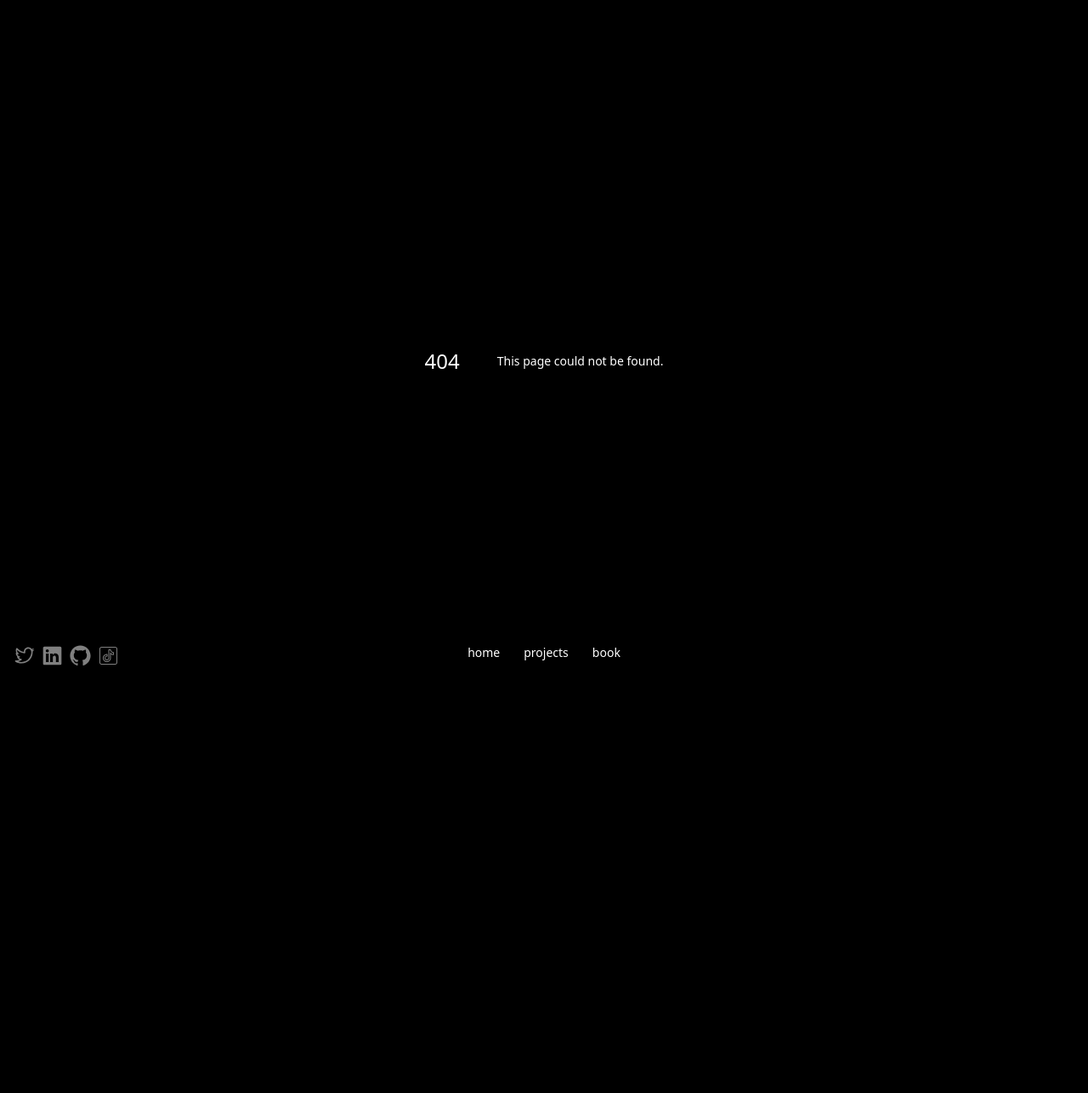
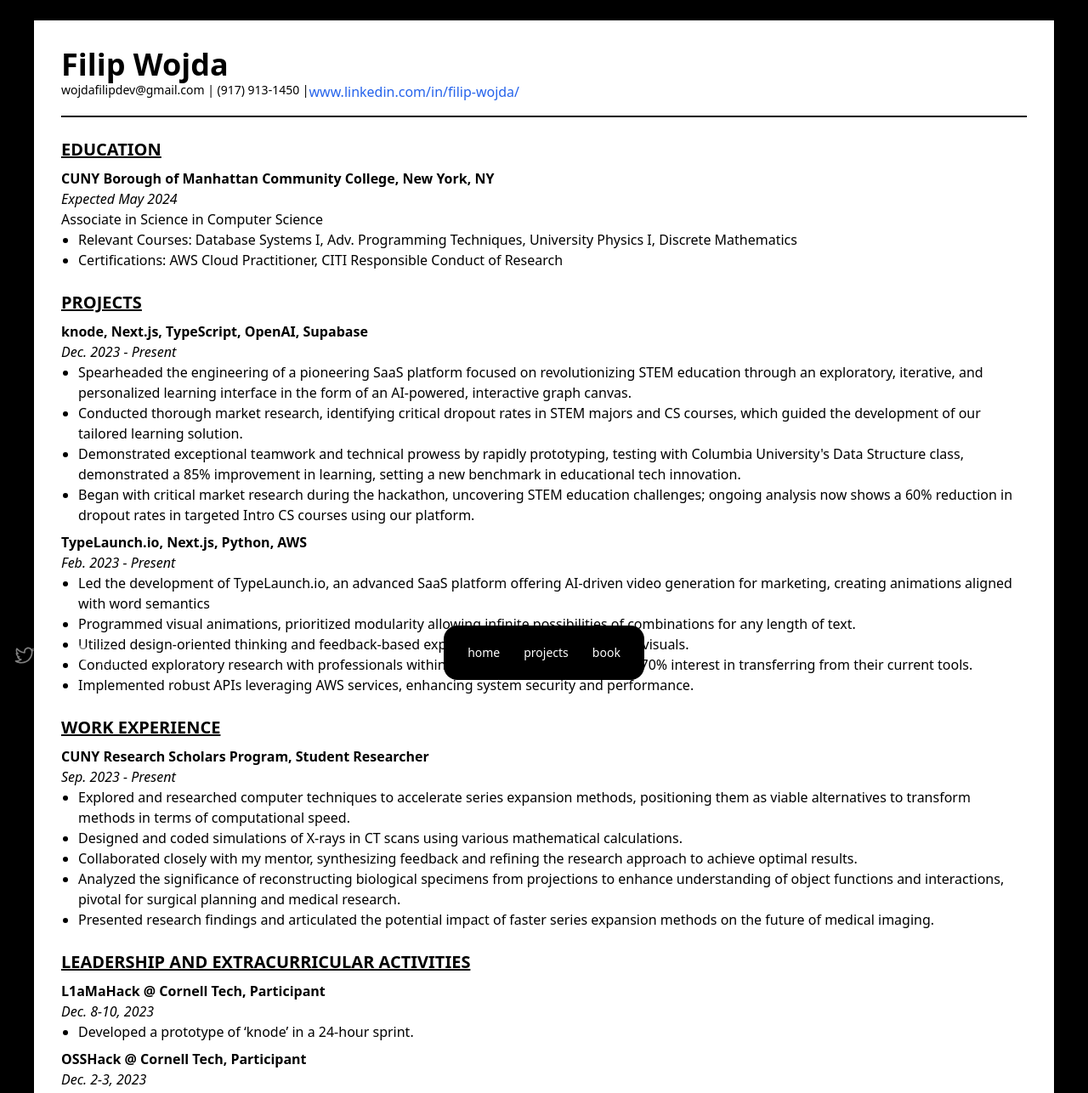
Before and after one commit to polooner/portfoliowebsite, a Next.js app: page /resume in a window 1280 px wide. Before the commit this address had no page. Shown: the top 1286 px of the page at 85% size. Before the commit the page ends 856 px from the top, so only its background shows below. Built offline with nearby package versions, Linux system fonts and the light colour scheme.

Commit message:
resume page

```diff
--- /dev/null
+++ b/app/resume/page.tsx
@@ -0,0 +1,9 @@
+import Resume from '@/components/resume';
+
+export default function Page() {
+  return (
+    <>
+      <Resume />
+    </>
+  );
+}
--- /dev/null
+++ b/components/resume.tsx
@@ -0,0 +1,219 @@
+import Link from 'next/link';
+
+export default function Resume() {
+  return (
+    <div className='p-8 text-black bg-white'>
+      <div className='flex items-center justify-between pb-4 border-b-2 border-black'>
+        <div>
+          <h1 className='text-4xl font-bold'>Filip Wojda</h1>
+          <div className='flex flex-row justify-between'>
+            <p className='text-sm'>
+              wojdafilipdev@gmail.com | (917) 913-1450 |{' '}
+            </p>
+            <Link
+              className='text-blue-600'
+              href='www.linkedin.com/in/filip-wojda/'
+            >
+              www.linkedin.com/in/filip-wojda/
+            </Link>
+          </div>
+        </div>
+      </div>
+      <section className='mt-6'>
+        <h2 className='text-xl font-bold underline'>EDUCATION</h2>
+        <div className='flex flex-col justify-between'>
+          <p className='mt-2 font-bold '>
+            CUNY Borough of Manhattan Community College, New York, NY
+          </p>
+          <p className='italic'>Expected May 2024</p>
+        </div>
+
+        <p>Associate in Science in Computer Science</p>
+        <ul className='ml-5 list-disc'>
+          <li>
+            Relevant Courses: Database Systems I, Adv. Programming Techniques,
+            University Physics I, Discrete Mathematics
+          </li>
+          <li>
+            Certifications: AWS Cloud Practitioner, CITI Responsible Conduct of
+            Research
+          </li>
+        </ul>
+      </section>
+      <section className='mt-6'>
+        <h2 className='text-xl font-bold underline'>PROJECTS</h2>
+        <div className='mt-2'>
+          <h3 className='font-bold'>
+            knode, Next.js, TypeScript, OpenAI, Supabase
+          </h3>
+          <p className='italic'>Dec. 2023 - Present</p>
+          <ul className='ml-5 list-disc'>
+            <li>
+              Spearheaded the engineering of a pioneering SaaS platform focused
+              on revolutionizing STEM education through an exploratory,
+              iterative, and personalized learning interface in the form of an
+              AI-powered, interactive graph canvas.
+            </li>
+            <li>
+              Conducted thorough market research, identifying critical dropout
+              rates in STEM majors and CS courses, which guided the development
+              of our tailored learning solution.
+            </li>
+            <li>
+              Demonstrated exceptional teamwork and technical prowess by rapidly
+              prototyping, testing with Columbia University&apos;s Data
+              Structure class, demonstrated a 85% improvement in learning,
+              setting a new benchmark in educational tech innovation.
+            </li>
+            <li>
+              Began with critical market research during the hackathon,
+              uncovering STEM education challenges; ongoing analysis now shows a
+              60% reduction in dropout rates in targeted Intro CS courses using
+              our platform.
+            </li>
+          </ul>
+        </div>
+        <div className='mt-2'>
+          <h3 className='font-bold'>TypeLaunch.io, Next.js, Python, AWS</h3>
+          <p className='italic'>Feb. 2023 - Present</p>
+          <ul className='ml-5 list-disc'>
+            <li>
+              Led the development of TypeLaunch.io, an advanced SaaS platform
+              offering AI-driven video generation for marketing, creating
+              animations aligned with word semantics
+            </li>
+            <li>
+              Programmed visual animations, prioritized modularity allowing
+              infinite possibilities of combinations for any length of text.
+            </li>
+            <li>
+              Utilized design-oriented thinking and feedback-based expansion to
+              create industry-level visuals.
+            </li>
+            <li>
+              Conducted exploratory research with professionals within the field
+              which demonstrated 70% interest in transferring from their current
+              tools.
+            </li>
+            <li>
+              Implemented robust APIs leveraging AWS services, enhancing system
+              security and performance.
+            </li>
+          </ul>
+        </div>
+      </section>
+      <section className='mt-6'>
+        <h2 className='text-xl font-bold underline'>WORK EXPERIENCE</h2>
+        <div className='mt-2'>
+          <h3 className='font-bold'>
+            CUNY Research Scholars Program, Student Researcher
+          </h3>
+          <p className='italic'>Sep. 2023 - Present</p>
+          <ul className='ml-5 list-disc'>
+            <li>
+              Explored and researched computer techniques to accelerate series
+              expansion methods, positioning them as viable alternatives to
+              transform methods in terms of computational speed.
+            </li>
+            <li>
+              Designed and coded simulations of X-rays in CT scans using various
+              mathematical calculations.
+            </li>
+            <li>
+              Collaborated closely with my mentor, synthesizing feedback and
+              refining the research approach to achieve optimal results.
+            </li>
+            <li>
+              Analyzed the significance of reconstructing biological specimens
+              from projections to enhance understanding of object functions and
+              interactions, pivotal for surgical planning and medical research.
+            </li>
+            <li>
+              Presented research findings and articulated the potential impact
+              of faster series expansion methods on the future of medical
+              imaging.
+            </li>
+          </ul>
+        </div>
+      </section>
+      <section className='mt-6'>
+        <h2 className='text-xl font-bold underline'>
+          LEADERSHIP AND EXTRACURRICULAR ACTIVITIES
+        </h2>
+        <div className='mt-2'>
+          <h3 className='font-bold'>L1aMaHack @ Cornell Tech, Participant</h3>
+          <p className='italic'>Dec. 8-10, 2023</p>
+          <ul className='ml-5 list-disc'>
+            <li>Developed a prototype of ‘knode’ in a 24-hour sprint.</li>
+          </ul>
+        </div>
+        <div className='mt-2'>
+          <h3 className='font-bold'>OSSHack @ Cornell Tech, Participant</h3>
+          <p className='italic'>Dec. 2-3, 2023</p>
+          <ul className='ml-5 list-disc'>
+            <li>
+              Worked with a team alongside industry professionals to deliver a
+              new feature into the codebase of a meeting scheduling
+              infrastructure company
+            </li>
+          </ul>
+        </div>
+        <div className='mt-2'>
+          <h3 className='font-bold'>
+            BMCC Student Government Association, Senator
+          </h3>
+          <p className='italic'>Sep. 2023 - Present</p>
+          <ul className='ml-5 list-disc'>
+            <li>
+              Attend and assist in organizing meetings, ensuring active
+              representation and voicing student concerns.
+            </li>
+            <li>
+              Advocate for the student body, ensuring their perspectives are
+              central to the organization’s decisions.
+            </li>
+            <li>
+              Adapt to evolving challenges within the school’s community by
+              taking on varied responsibilities as directed by the SGA.
+            </li>
+          </ul>
+        </div>
+        <div className='mt-2'>
+          <h3 className='font-bold'>
+            BNY Mellon Campus Mentorship Program, Mentee
+          </h3>
+          <p className='italic'>Sep. 2023 - Present</p>
+          <ul className='ml-5 list-disc'>
+            <li>
+              Collaborated with a mentor on data engineering topics, deepening
+              understanding of advanced concepts.
+            </li>
+            <li>
+              Initiated clarifying discussions and set clear goals, ensuring
+              comprehensive grasp of complex data and engineering topics.
+            </li>
+          </ul>
+        </div>
+        <div className='mt-2'>
+          <h3 className='font-bold'>NYC CEO Jobs Council, Ambassador</h3>
+          <p className='italic'>Sep. 2023 - Present</p>
+          <ul className='ml-5 list-disc'>
+            <li>
+              Achieved significant participation in key Jobs Council events,
+              helping students get to know the careers and employees of varying
+              high-achieving institutions
+            </li>
+            <li>
+              Expanded the reach of Jobs Council initiatives through
+              strategically coordinated email and social media campaigns.
+            </li>
+            <li>
+              Advocated for CUNY students, aiming to secure them internships at
+              esteemed Jobs Council Member Companies.
+            </li>
+          </ul>
+        </div>
+      </section>
+    </div>
+  );
+}
```
